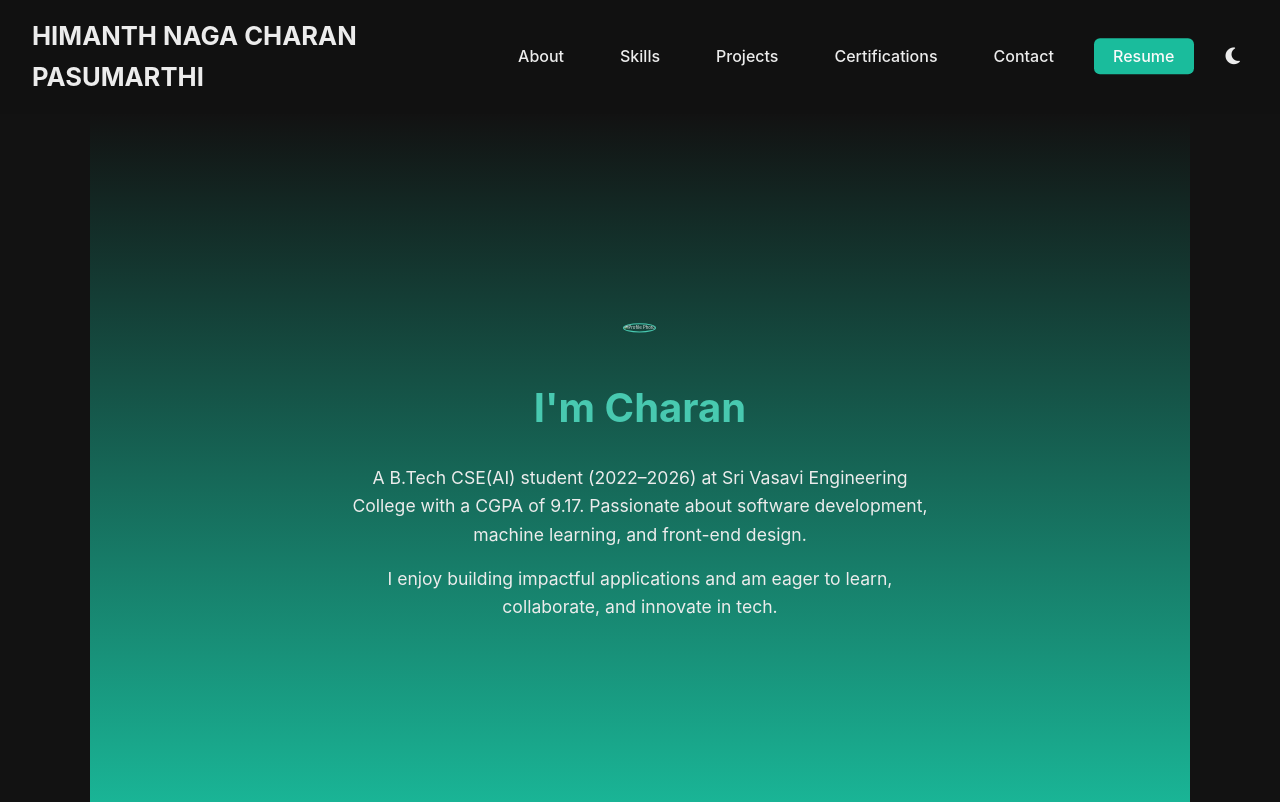
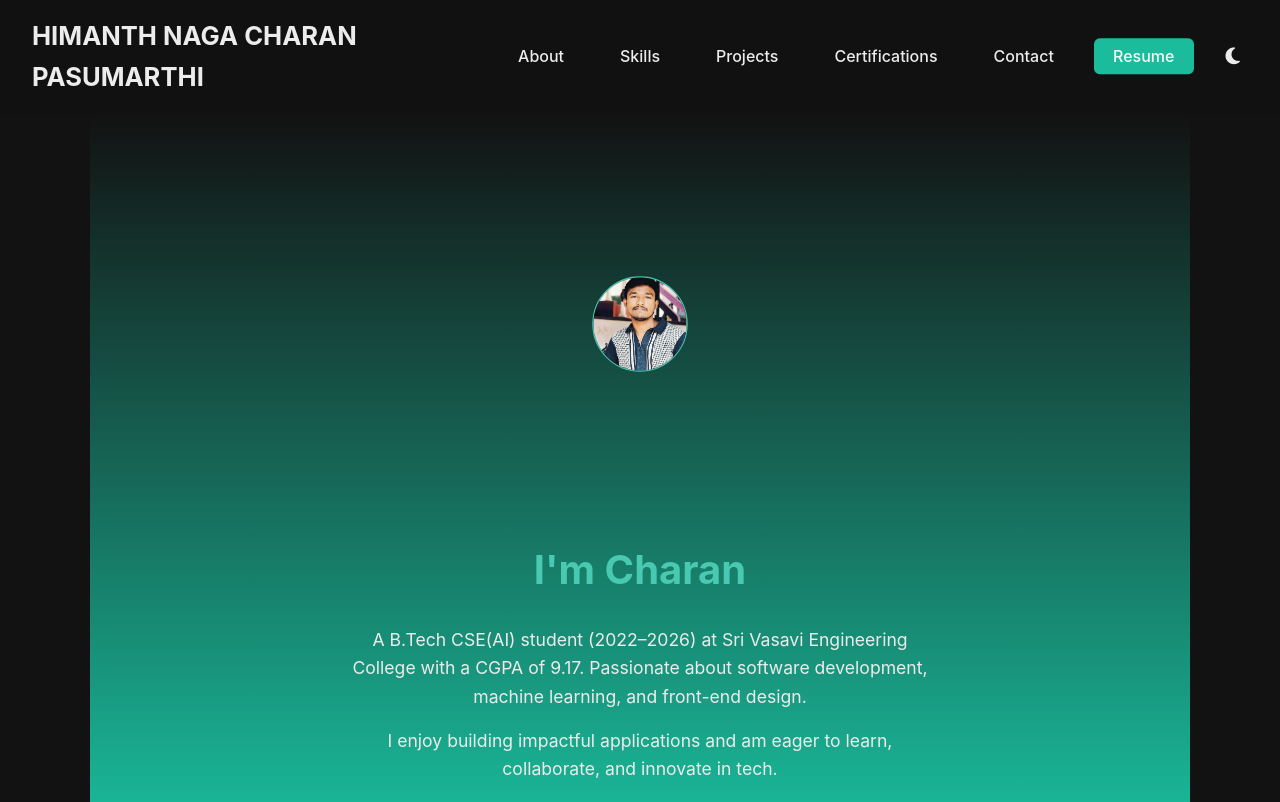
Before and after one commit to charan2380/portfolio, a plain HTML site: page index.html in a window 1280 px wide. Shown: the top 802 px of the page. Drawn offline with nearby package versions, Linux system fonts and the light colour scheme.

Commit message:
Update index.html

```diff
--- a/index.html
+++ b/index.html
@@ -38,7 +38,7 @@
   <section class="hero">
     <div class="hero-content">
       <div class="hero-image">
-        <img src="charan.jpg" alt="Profile Photo">
+        <img src="images/charan.jpg" alt="Profile Photo">
       </div>
       <div class="hero-text">
         <h1>I'm Charan</h1>
```
